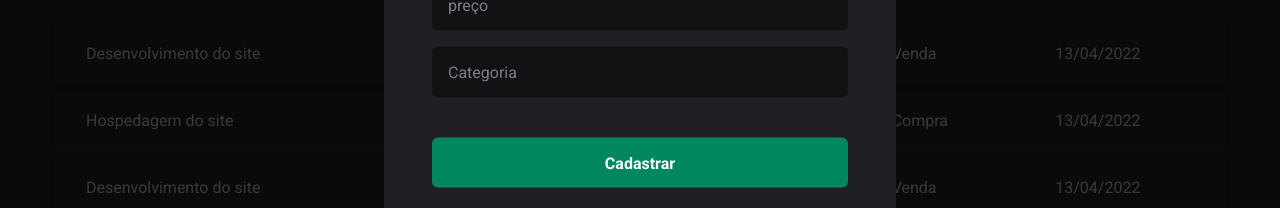
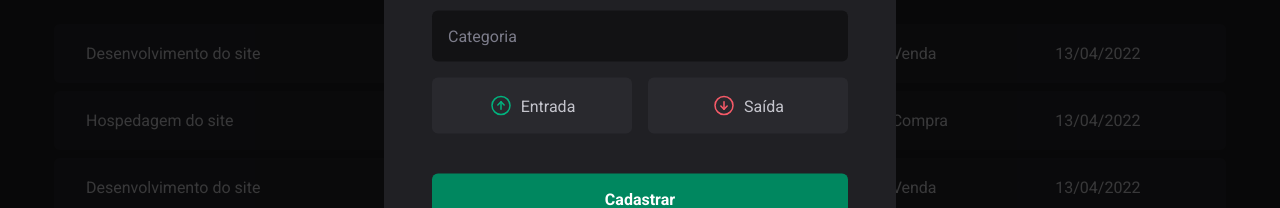
Before and after one commit to burn-c/dt-money-vite, a React (Vite) app: page / in a window 1280 px wide. Both pictures are taken after a click on the button "Nova transação". Shown: the part 380-588 px from the top of the page. Built offline with nearby package versions, Linux system fonts and the light colour scheme; the HTML template or start-up script is replaced by a standard one.

Commit message:
feat(comp): adds TransactionTypeButton on  NewTransactionModal

```diff
--- a/src/components/NewTransactionModal/index.tsx
+++ b/src/components/NewTransactionModal/index.tsx
@@ -1,7 +1,13 @@
 import * as Dialog from '@radix-ui/react-dialog'
-import { X } from 'phosphor-react'
+import { ArrowCircleDown, ArrowCircleUp, X } from 'phosphor-react'
 
-import { CloseButton, Content, Overlay } from './styles'
+import {
+  CloseButton,
+  Content,
+  Overlay,
+  TransactionType,
+  TransactionTypeButton,
+} from './styles'
 
 export default function NewTransactionModal() {
   return (
@@ -20,6 +26,17 @@
           <input type="number" placeholder="preço" required />
           <input type="text" placeholder="Categoria" required />
 
+          <TransactionType>
+            <TransactionTypeButton variant="income">
+              <ArrowCircleUp size={24} />
+              Entrada
+            </TransactionTypeButton>
+
+            <TransactionTypeButton variant="outcome">
+              <ArrowCircleDown size={24} />
+              Saída
+            </TransactionTypeButton>
+          </TransactionType>
           <button type="submit">Cadastrar</button>
         </form>
       </Content>
--- a/src/components/NewTransactionModal/styles.ts
+++ b/src/components/NewTransactionModal/styles.ts
@@ -70,3 +70,32 @@
   line-height: 0;
   color: ${(props) => props.theme['gray-500']};
 `
+
+export const TransactionType = styled.div`
+  display: grid;
+  grid-template-columns: repeat(2, 1fr);
+  gap: 1rem;
+  margin-top: 0%.5rem;
+`
+
+interface TransactionTypeButtonProps {
+  variant: 'income' | 'outcome'
+}
+export const TransactionTypeButton = styled.button<TransactionTypeButtonProps>`
+  background: ${(props) => props.theme['gray-700']};
+  padding: 1rem;
+  display: flex;
+  align-items: center;
+  justify-content: center;
+  gap: 0.5rem;
+  border-radius: 6px;
+  border: 0;
+  color: ${(props) => props.theme['gray-300']};
+
+  svg {
+    color: ${(props) =>
+      props.variant === 'income'
+        ? props.theme['green-300']
+        : props.theme['red-300']};
+  }
+`
```
